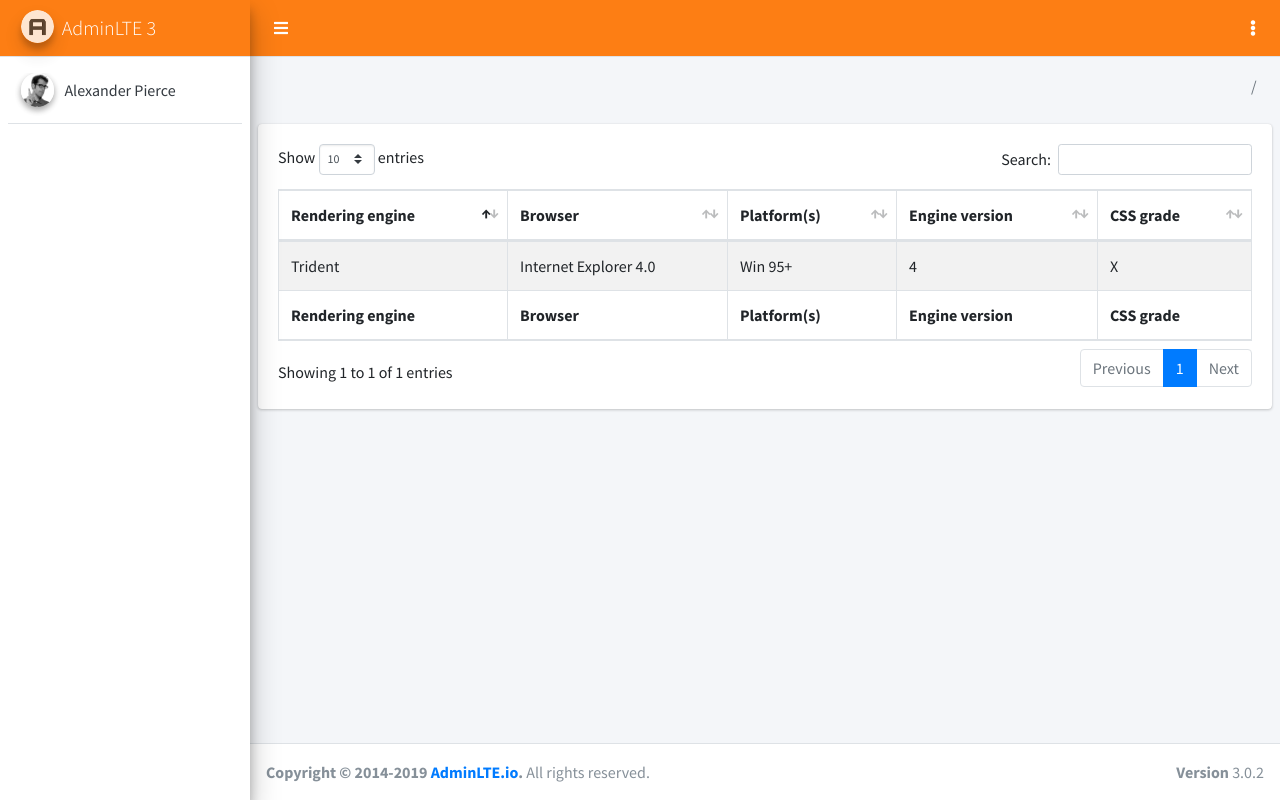
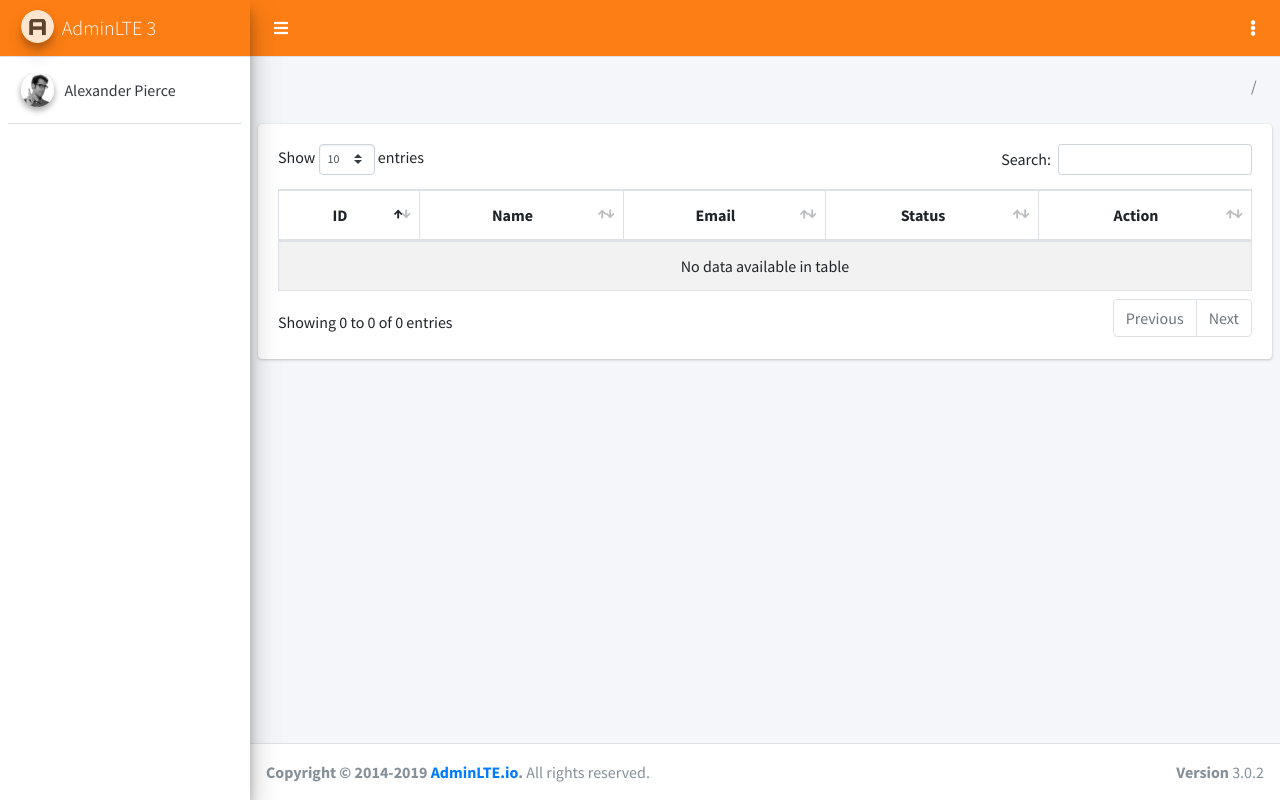
Before and after one commit to noprisigit/mrprint, a PHP site: the page made by application/views/owner/users.php in a window 1280 px wide. Run offline with PHP 8.4, Linux system fonts and the light colour scheme; the template is opened without the code that fills it, so the values that code supplies are empty; some libraries are stand-ins or nearby versions.

Commit message:
configure users view for owner

```diff
--- a/application/views/owner/users.php
+++ b/application/views/owner/users.php
@@ -7,33 +7,24 @@
             <table class="table table-bordered table-striped data-table">
                 <thead>
                     <tr>
-                        <th>Rendering engine</th>
-                        <th>Browser</th>
-                        <th>Platform(s)</th>
-                        <th>Engine version</th>
-                        <th>CSS grade</th>
+                        <th class="text-center">ID</th>
+                        <th class="text-center">Name</th>
+                        <th class="text-center">Email</th>
+                        <th class="text-center">Status</th>
+                        <th class="text-center">Action</th>
                     </tr>
                 </thead>
                 <tbody>
+                    <?php foreach($users as $item) : ?>
                     <tr>
-                        <td>Trident</td>
-                        <td>Internet
-                            Explorer 4.0
-                        </td>
-                        <td>Win 95+</td>
-                        <td> 4</td>
-                        <td>X</td>
+                        <td><?= $item['id_user']; ?></td>
+                        <td><?= $item['full_name']; ?></td>
+                        <td><?= $item['email']; ?></td>
+                        <td><?= $item['status_account']; ?></td>
+                        <td></td>
                     </tr>
+                    <?php endforeach; ?>
                 </tbody>
-                <tfoot>
-                    <tr>
-                        <th>Rendering engine</th>
-                        <th>Browser</th>
-                        <th>Platform(s)</th>
-                        <th>Engine version</th>
-                        <th>CSS grade</th>
-                    </tr>
-                </tfoot>
             </table>
         </div>
         <!-- /.card-body -->
```
